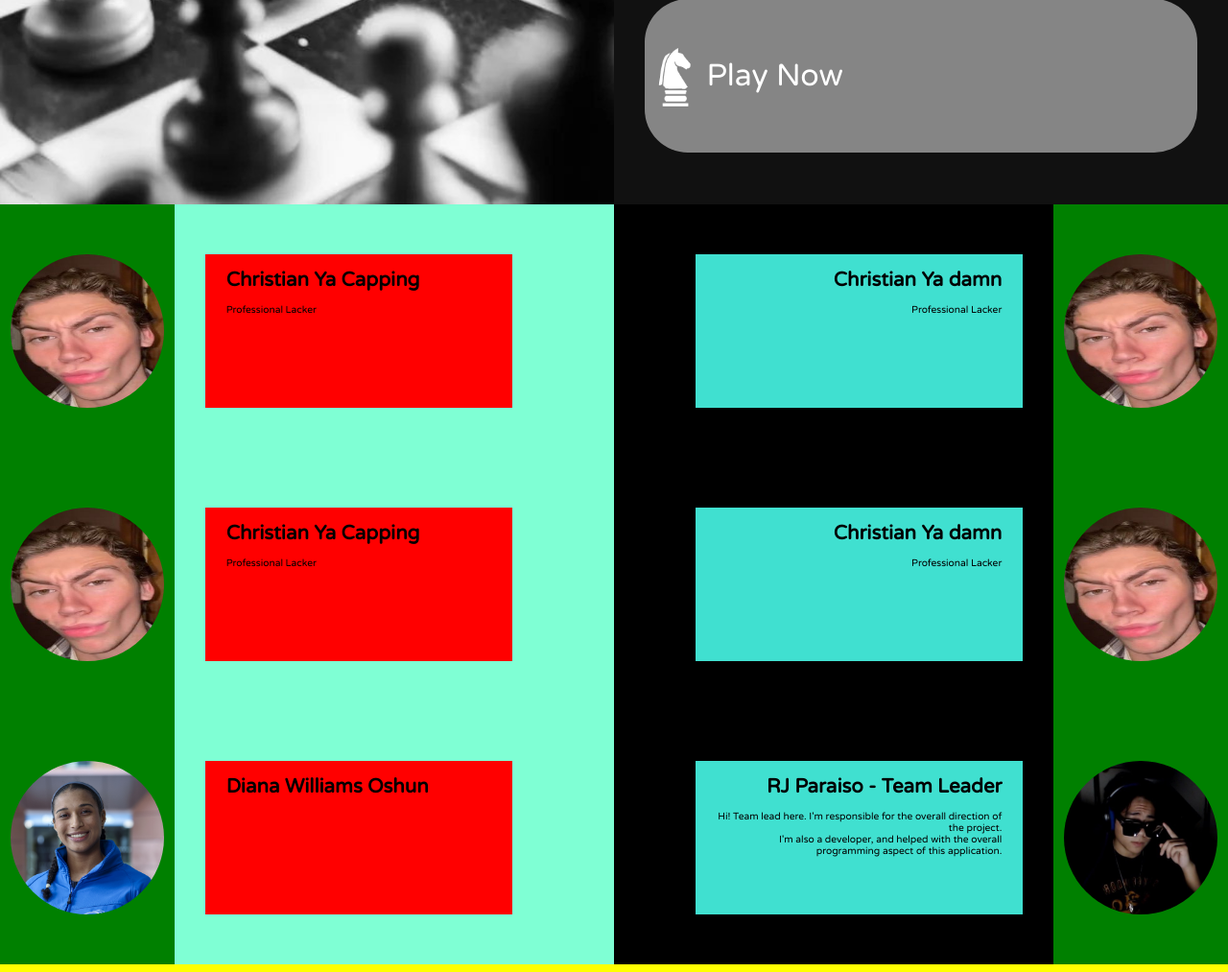
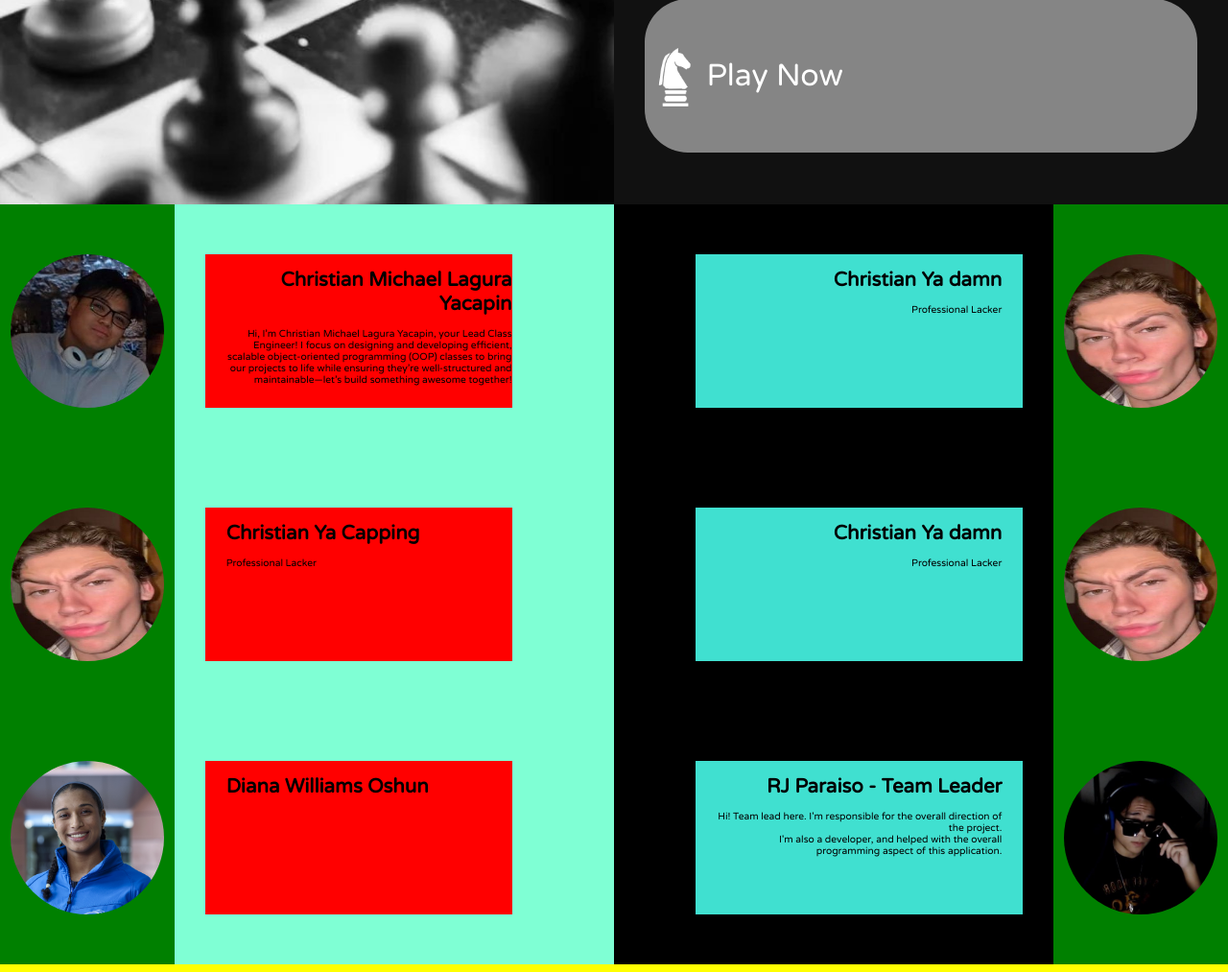
Before and after one commit to ThisIs-RJP/CSC1046, a Django app: page / in a window 1280 px wide. Shown: the part 1387-2400 px from the top of the page at 96% size. Run offline with Django 5.2, Linux system fonts and the light colour scheme.

Commit message:
Added Description and photo of myself

```diff
--- a/website/chessProject/chessApp/templates/home.html
+++ b/website/chessProject/chessApp/templates/home.html
@@ -195,14 +195,14 @@
         <div class="about-us sectionSection">
             <div class="about-us sectionSection box">
                 <div class="about-us sectionSection box icon">
-                    <img src="{% static 'images/sigma.jpg' %}" class="profile-picture" />
+                    <img src="{% static 'images/Christian.jpg' %}" class="profile-picture" />
                 </div>
                 <div class="about-us sectionSection box developer">
                     <div class="about-us sectionSection box developer details">
                         <h1 style="font-weight: bold">
-                            Christian Ya Capping
+                            Christian Michael Lagura Yacapin
                         </h1>
-                        Professional Lacker
+Hi, I’m Christian Michael Lagura Yacapin, your Lead Class Engineer! I focus on designing and developing efficient, scalable object-oriented programming (OOP) classes to bring our projects to life while ensuring they’re well-structured and maintainable—let’s build something awesome together!
                     </div>
                 </div>
             </div>
```
Also changed, not shown: website/chessProject/chessApp/static/images/Christian.jpg (added), website/chessProject/db.sqlite3.
